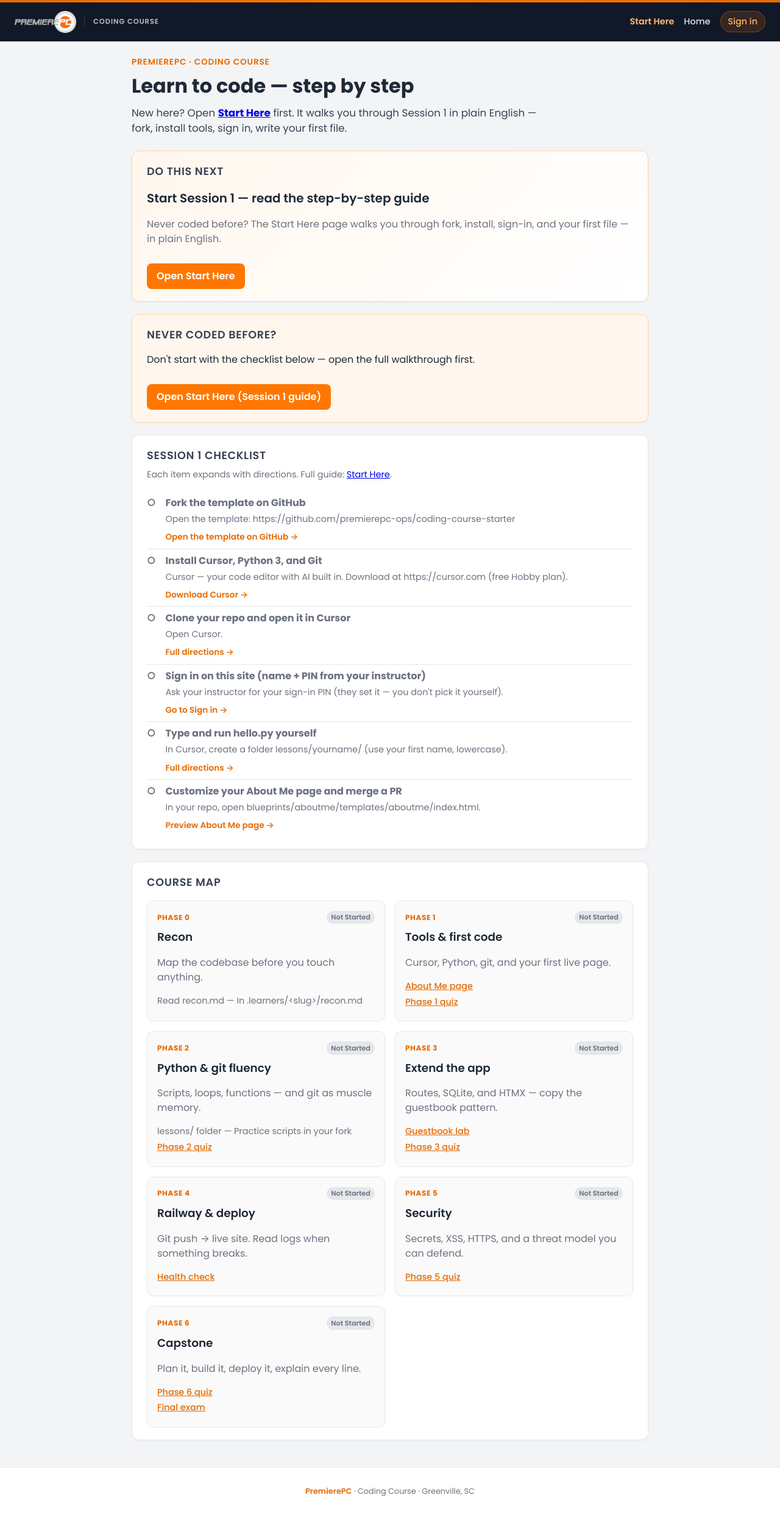
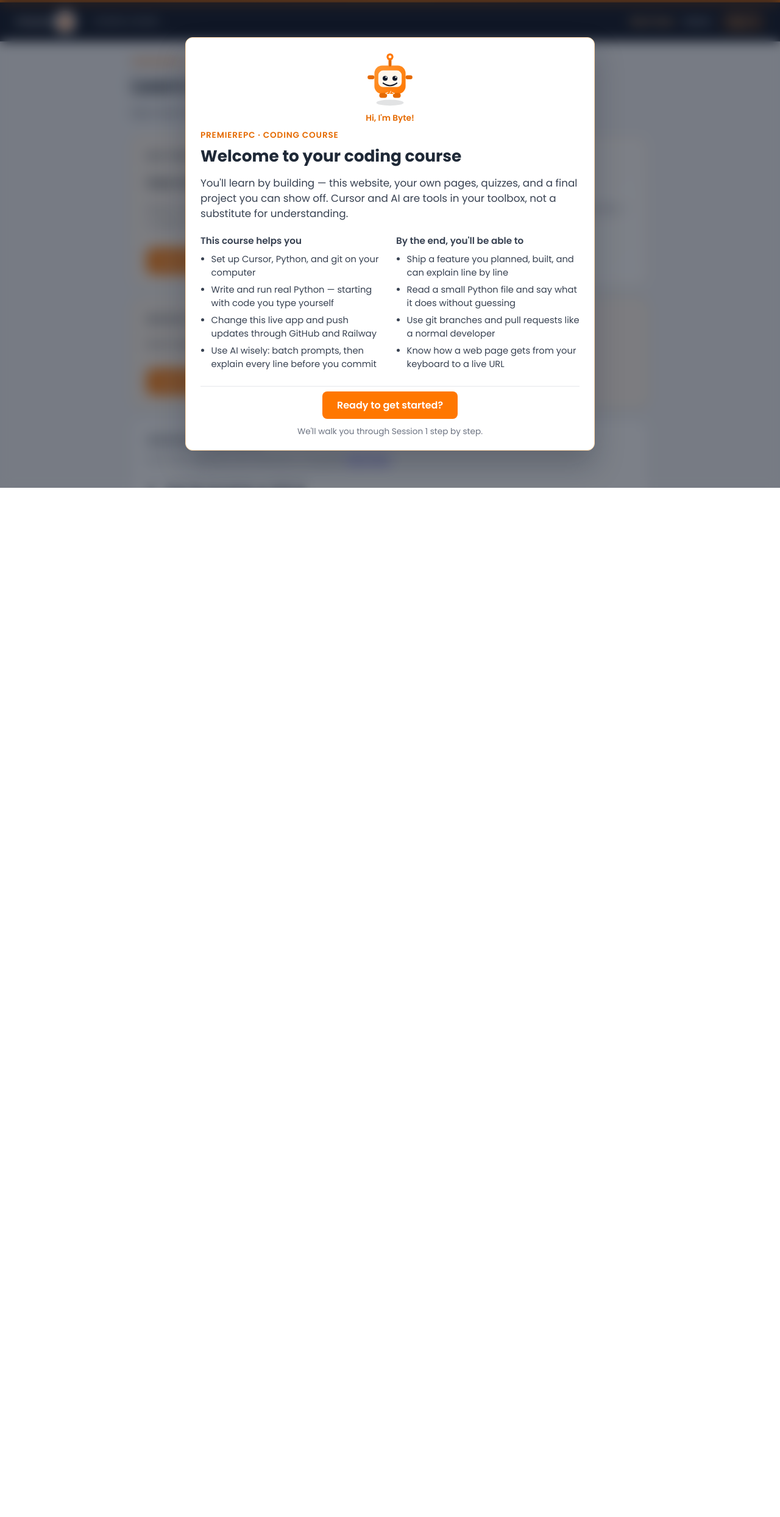
Before and after one commit to premierepc-ops/coding-course-starter, a Flask app: page / in a window 1280 px wide. Shown: the whole page at 61% size. After the commit the page ends 800 px from the top, so only its background shows below. Run offline with Flask 3, Linux system fonts and the light colour scheme.

Commit message:
Add Byte welcome modal before Course Home dashboard.
First visit shows blurred overlay with course goals, outcomes, and a get-started CTA; dismissed via localStorage.

Co-authored-by: Cursor <cursoragent@cursor.com>

```diff
--- a/static/css/style.css
+++ b/static/css/style.css
@@ -1004,6 +1004,262 @@ textarea {
 
 
 
+/* Welcome modal — first visit */
+
+body.welcome-open {
+
+    overflow: hidden;
+
+}
+
+
+
+.course-content--waiting {
+
+    filter: blur(6px);
+
+    pointer-events: none;
+
+    user-select: none;
+
+}
+
+
+
+.welcome-modal {
+
+    position: fixed;
+
+    inset: 0;
+
+    z-index: 1000;
+
+    display: flex;
+
+    align-items: center;
+
+    justify-content: center;
+
+    padding: 1rem;
+
+}
+
+
+
+.welcome-modal[hidden] {
+
+    display: none !important;
+
+}
+
+
+
+.welcome-backdrop {
+
+    position: absolute;
+
+    inset: 0;
+
+    background: rgba(17, 24, 39, 0.55);
+
+    backdrop-filter: blur(10px);
+
+    -webkit-backdrop-filter: blur(10px);
+
+}
+
+
+
+.welcome-dialog {
+
+    position: relative;
+
+    z-index: 1;
+
+    width: min(42rem, 100%);
+
+    max-height: min(90vh, 720px);
+
+    overflow-y: auto;
+
+    margin: 0;
+
+    border-color: var(--ppc-orange-border);
+
+    box-shadow: 0 24px 48px rgba(17, 24, 39, 0.25);
+
+}
+
+
+
+.welcome-mascot {
+
+    display: flex;
+
+    flex-direction: column;
+
+    align-items: center;
+
+    gap: 0.35rem;
+
+    margin-bottom: 0.5rem;
+
+}
+
+
+
+.welcome-mascot img {
+
+    display: block;
+
+    width: 96px;
+
+    height: 96px;
+
+}
+
+
+
+.mascot-name {
+
+    font-size: 0.85rem;
+
+    font-weight: 600;
+
+    color: var(--ppc-orange-dark);
+
+}
+
+
+
+.welcome-title {
+
+    margin: 0.25rem 0 0.75rem;
+
+    font-size: 1.65rem;
+
+    font-weight: 700;
+
+    text-transform: none;
+
+    letter-spacing: normal;
+
+    color: var(--ppc-text);
+
+}
+
+
+
+.welcome-dialog h3 {
+
+    margin: 0 0 0.5rem;
+
+    font-size: 0.95rem;
+
+    font-weight: 600;
+
+    color: var(--ppc-gray-700);
+
+}
+
+
+
+.welcome-columns {
+
+    display: grid;
+
+    grid-template-columns: 1fr 1fr;
+
+    gap: 1.25rem;
+
+    margin: 1.25rem 0;
+
+}
+
+
+
+.welcome-list {
+
+    margin: 0;
+
+    padding-left: 1.1rem;
+
+    font-size: 0.92rem;
+
+    color: var(--ppc-gray-700);
+
+}
+
+
+
+.welcome-list li {
+
+    margin: 0.35rem 0;
+
+}
+
+
+
+.welcome-cta {
+
+    text-align: center;
+
+    padding-top: 0.5rem;
+
+    border-top: 1px solid var(--ppc-border);
+
+}
+
+
+
+.welcome-cta .button {
+
+    margin-top: 0;
+
+    padding: 0.65rem 1.5rem;
+
+    font-size: 1rem;
+
+    border: none;
+
+    cursor: pointer;
+
+}
+
+
+
+.welcome-cta .muted {
+
+    margin: 0.65rem 0 0;
+
+    font-size: 0.85rem;
+
+}
+
+
+
+@media (max-width: 640px) {
+
+    .welcome-columns {
+
+        grid-template-columns: 1fr;
+
+    }
+
+
+
+    .welcome-mascot img {
+
+        width: 80px;
+
+        height: 80px;
+
+    }
+
+}
+
+
+
 @media (max-width: 640px) {
 
     .site-header {
--- a/templates/index.html
+++ b/templates/index.html
@@ -1,211 +1,183 @@
 {% extends "base.html" %}
-
-
 
 {% block title %}Course Home{% endblock %}
 
+{% block content %}
+{% if show_welcome %}
+<div id="welcome-modal" class="welcome-modal" role="dialog" aria-modal="true" aria-labelledby="welcome-title">
+  <div class="welcome-backdrop" aria-hidden="true"></div>
+  <div class="welcome-dialog panel">
+    <div class="welcome-mascot">
+      <img src="{{ url_for('static', filename='images/byte.svg') }}" alt="{{ welcome.mascot_name }}, your course guide" width="120" height="120">
+      <span class="mascot-name">Hi, I'm {{ welcome.mascot_name }}!</span>
+    </div>
+    <p class="eyebrow">PremierePC · Coding course</p>
+    <h2 id="welcome-title" class="welcome-title">{{ welcome.headline }}{% if learner_name %}, {{ learner_name }}{% endif %}</h2>
+    <p class="lede">{{ welcome.intro }}</p>
 
+    <div class="welcome-columns">
+      <div>
+        <h3>This course helps you</h3>
+        <ul class="welcome-list">
+          {% for item in welcome.helps_you %}
+            <li>{{ item }}</li>
+          {% endfor %}
+        </ul>
+      </div>
+      <div>
+        <h3>By the end, you'll be able to</h3>
+        <ul class="welcome-list">
+          {% for item in welcome.by_the_end %}
+            <li>{{ item }}</li>
+          {% endfor %}
+        </ul>
+      </div>
+    </div>
 
-{% block content %}
+    <div class="welcome-cta">
+      <button type="button" class="button" id="welcome-start-btn">{{ welcome.cta }}</button>
+      <p class="muted">{{ welcome.cta_sub }}</p>
+    </div>
+  </div>
+</div>
+{% endif %}
 
+<div id="course-content" class="course-content{% if show_welcome %} course-content--waiting{% endif %}">
 <header class="hero">
-
   {% if learner_name %}
-
     <p class="eyebrow">PremierePC · Coding course</p>
-
     <h1>Welcome, {{ learner_name }}</h1>
-
     <p class="lede">Phase {{ current_phase }} is up next. Need help? <a href="/start">Start Here</a> has every step spelled out.</p>
-
   {% elif is_instructor %}
-
     <p class="eyebrow">Instructor view</p>
-
     <h1>Course dashboard</h1>
-
     <p class="lede">Students follow <a href="/start">Start Here</a>. Review attempts at <a href="/quiz/admin">/quiz/admin</a>.</p>
-
   {% else %}
-
     <p class="eyebrow">PremierePC · Coding course</p>
-
     <h1>Learn to code — step by step</h1>
-
-    <p class="lede">New here? Open <strong><a href="/start">Start Here</a></strong> first. It walks you through Session 1 in plain English — fork, install tools, sign in, write your first file.</p>
-
+    <p class="lede">New here? Open <strong><a href="/start">Start Here</a></strong> first. It walks you through Session 1 in plain English.</p>
   {% endif %}
-
   {% if is_live %}
-
     <span class="badge badge-live">Live on Railway</span>
-
   {% endif %}
-
 </header>
 
-
-
 <section class="panel next-panel">
-
   <h2>Do this next</h2>
-
   <p class="next-title">{{ next_action.title }}</p>
-
   <p class="muted">{{ next_action.detail }}</p>
-
   {% if next_action.href and next_action.label %}
-
     <a class="button" href="{{ next_action.href }}">{{ next_action.label }}</a>
-
   {% endif %}
-
 </section>
 
+{% if not signed_in and not is_instructor %}
+<section class="panel highlight-panel">
+  <h2>Never coded before?</h2>
+  <p>Don't start with the checklist below — open the full walkthrough first.</p>
+  <a class="button" href="/start">Open Start Here (Session 1 guide)</a>
+</section>
+{% endif %}
 
-
-{% if not signed_in and not is_instructor %}
-
-<section class="panel highlight-panel">
-
-  <h2>Never coded before?</h2>
-
-  <p>Don't start with the checklist below — open the full walkthrough first.</p>
-
-  <a class="button" href="/start">Open Start Here (Session 1 guide)</a>
-
+<section class="panel">
+  <h2>Session 1 checklist</h2>
+  <p class="muted section-note">Each item expands with directions. Full guide: <a href="/start">Start Here</a>.</p>
+  <ol class="setup-list setup-list-detailed">
+    {% for step in setup_steps %}
+    <li class="{{ 'done' if step.done else 'pending' }}">
+      <div class="setup-row">
+        <span class="check">{{ '✓' if step.done else '○' }}</span>
+        <div class="setup-body">
+          <strong>{{ step.label }}</strong>
+          {% if step.directions %}
+            <p class="setup-direction">{{ step.directions[0] }}</p>
+          {% endif %}
+          {% if step.link %}
+            <a class="setup-link" href="{{ step.link.href }}" {% if step.link.href.startswith('http') %}target="_blank" rel="noopener"{% endif %}>{{ step.link.label }} →</a>
+          {% elif not step.done %}
+            <a class="setup-link" href="/start#step-{{ loop.index }}">Full directions →</a>
+          {% endif %}
+        </div>
+      </div>
+    </li>
+    {% endfor %}
+  </ol>
 </section>
 
-{% endif %}
-
-
-
 <section class="panel">
-
-  <h2>Session 1 checklist</h2>
-
-  <p class="muted section-note">Each item expands with directions. Full guide: <a href="/start">Start Here</a>.</p>
-
-  <ol class="setup-list setup-list-detailed">
-
-    {% for step in setup_steps %}
-
-    <li class="{{ 'done' if step.done else 'pending' }}">
-
-      <div class="setup-row">
-
-        <span class="check">{{ '✓' if step.done else '○' }}</span>
-
-        <div class="setup-body">
-
-          <strong>{{ step.label }}</strong>
-
-          {% if step.directions %}
-
-            <p class="setup-direction">{{ step.directions[0] }}</p>
-
+  <h2>Course map</h2>
+  <div class="phase-grid">
+    {% for phase in phases %}
+    <article class="phase-card status-{{ phase.status }}">
+      <div class="phase-head">
+        <span class="phase-num">Phase {{ phase.num }}</span>
+        <span class="status-pill">{{ phase.status.replace('_', ' ') }}</span>
+      </div>
+      <h3>{{ phase.title }}</h3>
+      <p class="muted">{{ phase.tagline }}</p>
+      {% if phase.milestones_total %}
+        <p class="meta">{{ phase.milestones_done }}/{{ phase.milestones_total }} milestones</p>
+      {% endif %}
+      {% if phase.quiz_best_pct is not none %}
+        <p class="meta">Quiz best: {{ phase.quiz_best_pct | round | int }}%{% if phase.quiz_passed %} ✓{% endif %}</p>
+      {% endif %}
+      {% if phase.whats_next and phase.status != 'complete' %}
+        <p class="whats-next"><strong>Next:</strong> {{ phase.whats_next }}</p>
+      {% endif %}
+      <ul class="phase-links">
+        {% for link in phase.links %}
+          {% if link.href %}
+            <li><a href="{{ link.href }}">{{ link.label }}</a></li>
+          {% elif link.note %}
+            <li><span class="muted">{{ link.label }} — {{ link.note }}</span></li>
           {% endif %}
-
-          {% if step.link %}
-
-            <a class="setup-link" href="{{ step.link.href }}" {% if step.link.href.startswith('http') %}target="_blank" rel="noopener"{% endif %}>{{ step.link.label }} →</a>
-
-          {% elif not step.done %}
-
-            <a class="setup-link" href="/start#step-{{ loop.index }}">Full directions →</a>
-
-          {% endif %}
-
-        </div>
-
-      </div>
-
-    </li>
-
+        {% endfor %}
+      </ul>
+    </article>
     {% endfor %}
-
-  </ol>
-
+  </div>
 </section>
 
+{% if not signed_in and not is_instructor and learners_registered %}
+<section class="panel muted-panel">
+  <p>Already set up? <a href="{{ url_for('course_auth.login') }}">Sign in</a> with your name and the PIN your instructor gave you.</p>
+</section>
+{% endif %}
+</div>
+{% endblock %}
 
+{% block extra_head %}
+{% if show_welcome %}
+<script>
+(function () {
+  var KEY = "ppc-course-welcome-seen";
+  var modal = document.getElementById("welcome-modal");
+  var content = document.getElementById("course-content");
+  var btn = document.getElementById("welcome-start-btn");
+  if (!modal || !content || !btn) return;
 
-<section class="panel">
+  function closeWelcome() {
+    try { localStorage.setItem(KEY, "1"); } catch (e) {}
+    modal.hidden = true;
+    content.classList.remove("course-content--waiting");
+    document.body.classList.remove("welcome-open");
+  }
 
-  <h2>Course map</h2>
+  if (localStorage.getItem(KEY)) {
+    closeWelcome();
+    return;
+  }
 
-  <div class="phase-grid">
-
-    {% for phase in phases %}
-
-    <article class="phase-card status-{{ phase.status }}">
-
-      <div class="phase-head">
-
-        <span class="phase-num">Phase {{ phase.num }}</span>
-
-        <span class="status-pill">{{ phase.status.replace('_', ' ') }}</span>
-
-      </div>
-
-      <h3>{{ phase.title }}</h3>
-
-      <p class="muted">{{ phase.tagline }}</p>
-
-      {% if phase.milestones_total %}
-
-        <p class="meta">{{ phase.milestones_done }}/{{ phase.milestones_total }} milestones</p>
-
-      {% endif %}
-
-      {% if phase.quiz_best_pct is not none %}
-
-        <p class="meta">Quiz best: {{ phase.quiz_best_pct | round | int }}%{% if phase.quiz_passed %} ✓{% endif %}</p>
-
-      {% endif %}
-
-      {% if phase.whats_next and phase.status != 'complete' %}
-
-        <p class="whats-next"><strong>Next:</strong> {{ phase.whats_next }}</p>
-
-      {% endif %}
-
-      <ul class="phase-links">
-
-        {% for link in phase.links %}
-
-          {% if link.href %}
-
-            <li><a href="{{ link.href }}">{{ link.label }}</a></li>
-
-          {% elif link.note %}
-
-            <li><span class="muted">{{ link.label }} — {{ link.note }}</span></li>
-
-          {% endif %}
-
-        {% endfor %}
-
-      </ul>
-
-    </article>
-
-    {% endfor %}
-
-  </div>
-
-</section>
-
-
-
-{% if not signed_in and not is_instructor and learners_registered %}
-
-<section class="panel muted-panel">
-
-  <p>Already set up? <a href="{{ url_for('course_auth.login') }}">Sign in</a> with your name and the PIN your instructor gave you.</p>
-
-</section>
-
+  document.body.classList.add("welcome-open");
+  btn.focus();
+  btn.addEventListener("click", closeWelcome);
+  modal.addEventListener("click", function (e) {
+    if (e.target.classList.contains("welcome-backdrop")) closeWelcome();
+  });
+  document.addEventListener("keydown", function (e) {
+    if (e.key === "Escape" && !modal.hidden) closeWelcome();
+  });
+})();
+</script>
 {% endif %}
-
 {% endblock %}
```
Also changed, not shown: course_dashboard.py (+7 -0 lines), welcome_content.py (added, +24 -0 lines), static/images/byte.svg (added).
